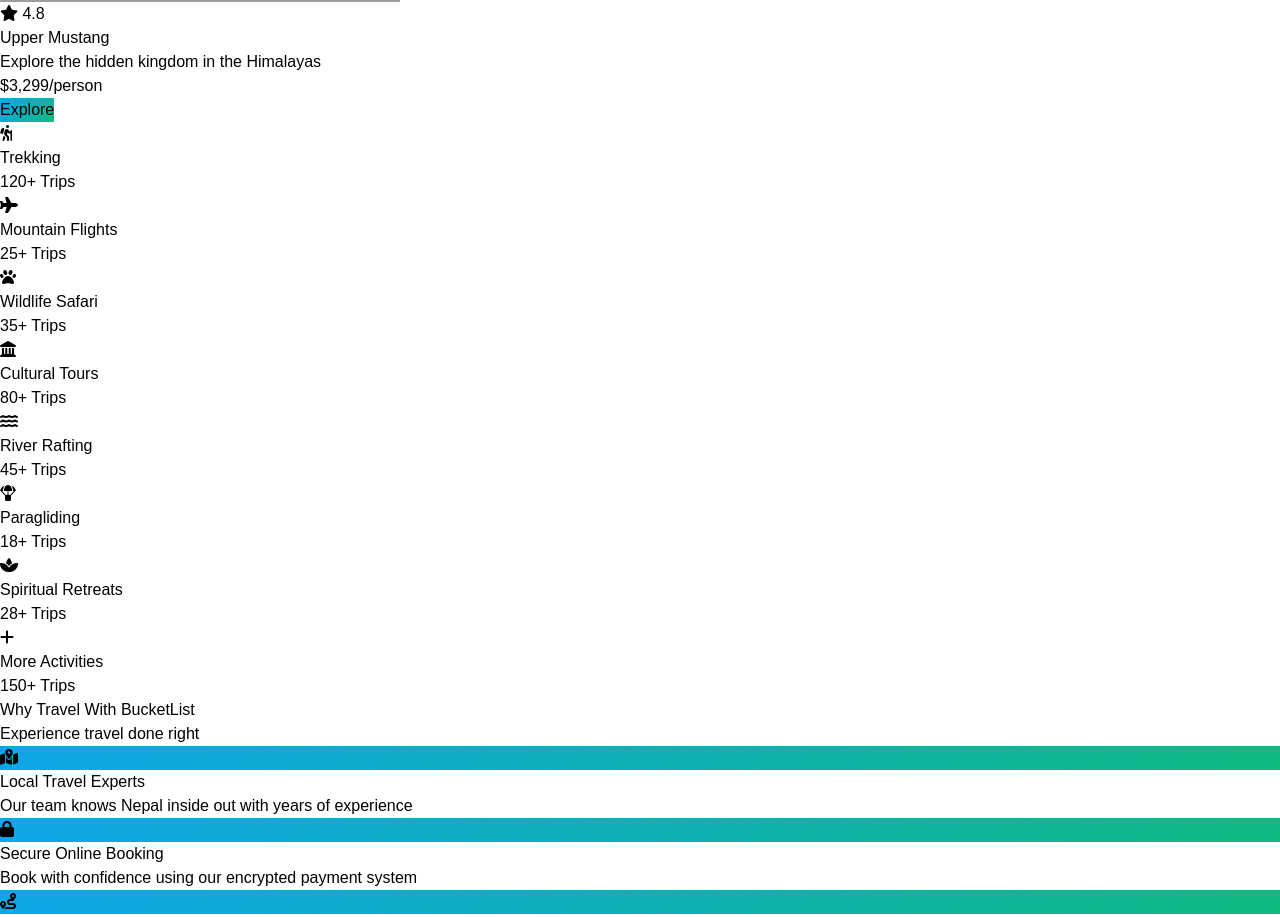
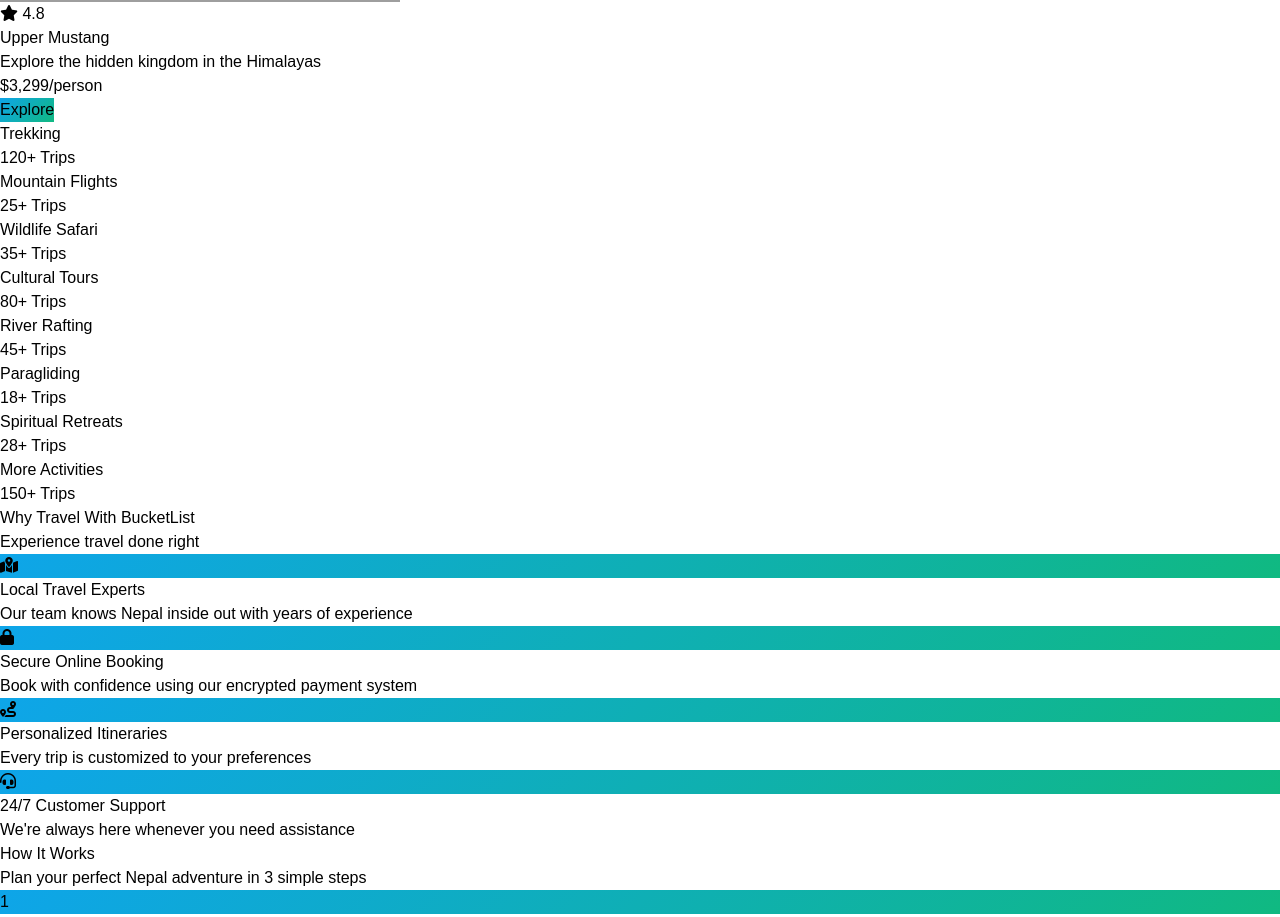
Before and after one commit to dipak560035/nepal-bucketlist, a React (Vite) app: page / in a window 1280 px wide. Shown: the part 2880-3797 px from the top of the page. Built offline with nearby package versions, Linux system fonts and the light colour scheme; grey boxes are pictures that could not be loaded.

Commit message:
Update Experiences.jsx

```diff
--- a/src/components/Experiences.jsx
+++ b/src/components/Experiences.jsx
@@ -13,7 +13,7 @@
             {EXPERIENCES.map((exp) => (
               <div key={exp.id} className={`card-hover bg-gradient-to-br ${exp.gradient} rounded-2xl p-6 text-center`}>
                 <div className={`w-16 h-16 ${exp.bg} rounded-2xl flex items-center justify-center mx-auto mb-4`}>
-                  <i className={`fas ${exp.icon} text-white text-2xl`}></i>
+
                 </div>
                 <h3 className="font-bold text-lg mb-1">{exp.name}</h3>
                 <p className="text-gray-600 text-sm">{exp.trips} Trips</p>
```
